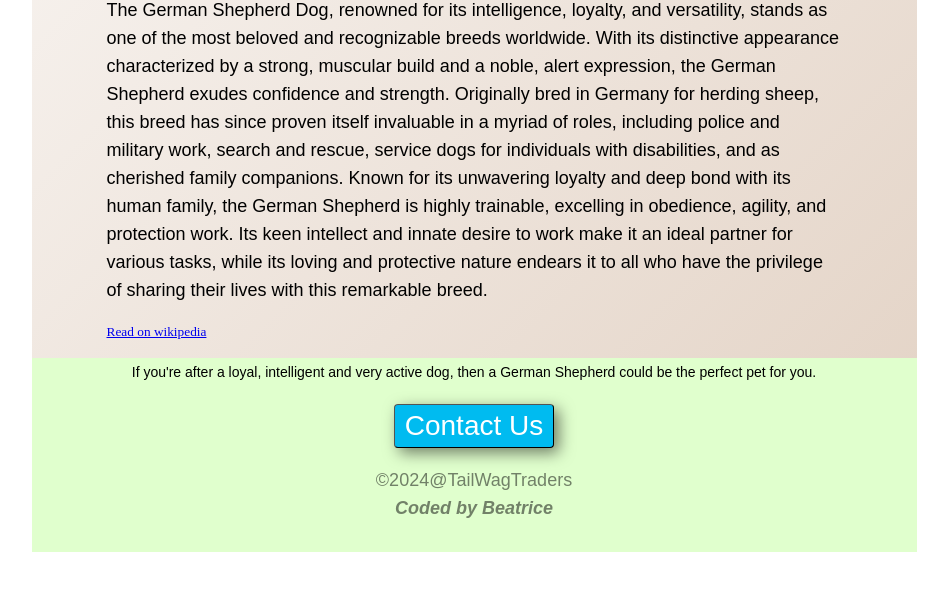
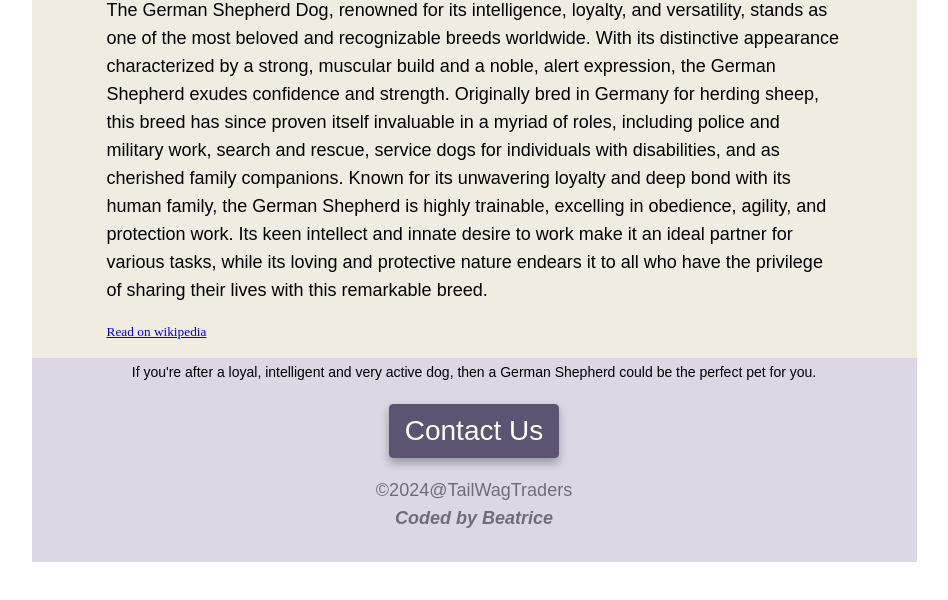
Before and after one commit to Beatricenzoa/German-shepherd-landing-page, a plain HTML site: page index.html in a window 1280 px wide. Shown: the part 612-1212 px from the top of the page, without its empty margins (166-1114 px from the left). Drawn offline with Linux system fonts and the light colour scheme.

Commit message:
updated html file

```diff
--- a/index.html
+++ b/index.html
@@ -10,14 +10,14 @@
       margin: 50px;
     }
     .container-1 {
-      background: linear-gradient(135deg, #fdfcfb 0%, #e2d1c3 100%);
+      background: #f0ece2;
       margin: 30px auto;
       max-width: 75%;
       border-radius: 10px;
       padding-top: 30px;
     }
     .container-2 {
-      background: #e0ffcd;
+      background: #dbd8e3;
     }
     h1 {
       text-align: center;
@@ -70,12 +70,12 @@
       display: block;
       margin: 0 auto;
       border-radius: 4px;
-      padding: 5px 10px;
-      border-width: 1px;
+      padding: 10px 15px;
+      border: 1px solid #5c5470;
       color: white;
-      background: #00bbf0;
+      background: #5c5470;
       transition: all 200ms ease-in-out;
-      box-shadow: 5px 5px 15px rgba(0, 0, 0, 0.5);
+      box-shadow: 0 5px 10px rgba(0, 0, 0, 0.3);
     }
     button:hover {
       background: transparent;
```
